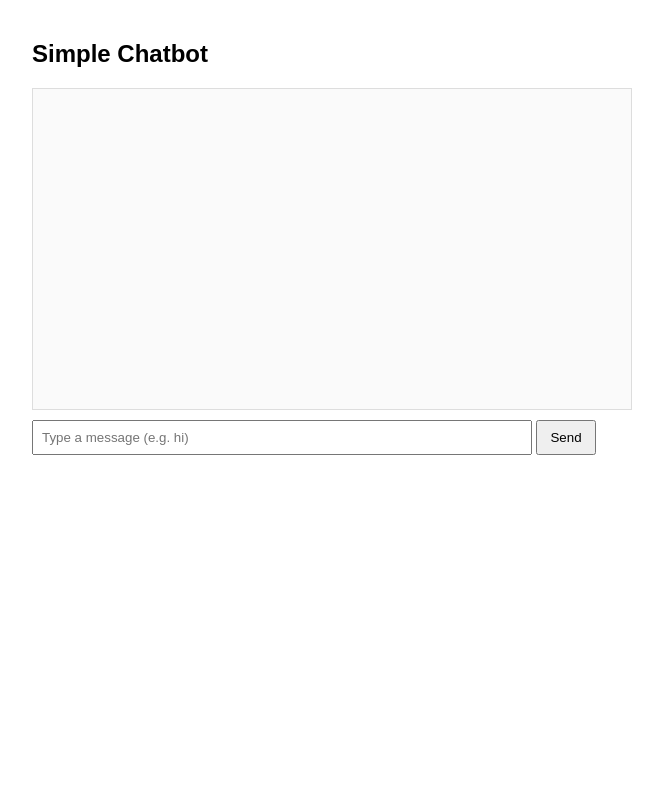
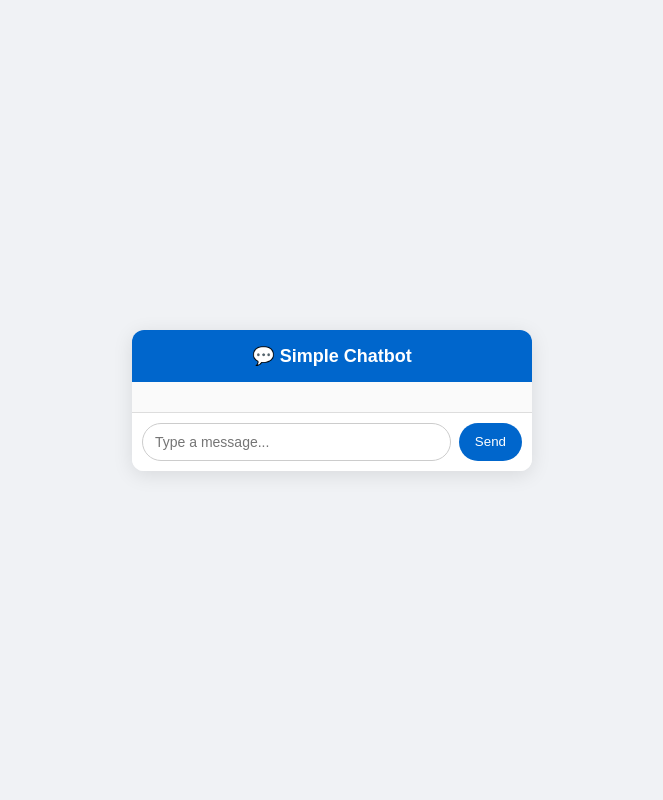
Before and after one commit to axitpatel1310/simple-prompt-response-chatbot, a Flask app: page / in a window 1280 px wide. Shown: the whole page, without its empty margins (308-971 px from the left). Run offline with Flask 3, Linux system fonts and the light colour scheme.

Commit message:
change in design

```diff
--- a/templates/index.html
+++ b/templates/index.html
@@ -4,21 +4,108 @@
   <meta charset="utf-8" />
   <title>Simple Chatbot</title>
   <style>
-    body { font-family: Arial, sans-serif; max-width: 600px; margin: 40px auto; }
-    #chat { border: 1px solid #ddd; padding: 10px; height: 300px; overflow-y: auto; background: #fafafa; }
-    .msg { margin: 8px 0; }
-    .user { text-align: right; color: #111; }
-    .bot  { text-align: left; color: #0066cc; }
-    input[type="text"] { width: 80%; padding: 8px; }
-    button { padding: 8px 12px; }
+    body {
+      font-family: Arial, sans-serif;
+      background: #f0f2f5;
+      margin: 0;
+      padding: 0;
+      display: flex;
+      justify-content: center;
+      align-items: center;
+      height: 100vh;
+    }
+
+    .chat-container {
+      width: 400px;
+      max-width: 90%;
+      background: #fff;
+      border-radius: 12px;
+      box-shadow: 0 4px 20px rgba(0,0,0,0.1);
+      display: flex;
+      flex-direction: column;
+      overflow: hidden;
+    }
+
+    .chat-header {
+      background: #0066cc;
+      color: #fff;
+      padding: 15px;
+      font-size: 18px;
+      font-weight: bold;
+      text-align: center;
+    }
+
+    #chat {
+      flex: 1;
+      padding: 15px;
+      overflow-y: auto;
+      background: #fafafa;
+    }
+
+    .msg {
+      margin: 10px 0;
+      max-width: 70%;
+      padding: 10px 14px;
+      border-radius: 18px;
+      line-height: 1.4;
+      display: inline-block;
+      word-wrap: break-word;
+    }
+
+    .user {
+      background: #0066cc;
+      color: #fff;
+      align-self: flex-end;
+      border-bottom-right-radius: 4px;
+    }
+
+    .bot {
+      background: #e5e5ea;
+      color: #111;
+      align-self: flex-start;
+      border-bottom-left-radius: 4px;
+    }
+
+    .chat-input {
+      display: flex;
+      padding: 10px;
+      border-top: 1px solid #ddd;
+      background: #fff;
+    }
+
+    .chat-input input[type="text"] {
+      flex: 1;
+      padding: 10px 12px;
+      border: 1px solid #ccc;
+      border-radius: 20px;
+      outline: none;
+      font-size: 14px;
+    }
+
+    .chat-input button {
+      margin-left: 8px;
+      padding: 10px 16px;
+      background: #0066cc;
+      border: none;
+      color: #fff;
+      border-radius: 20px;
+      cursor: pointer;
+      transition: 0.2s;
+    }
+
+    .chat-input button:hover {
+      background: #0052a3;
+    }
   </style>
 </head>
 <body>
-  <h2>Simple Chatbot</h2>
-  <div id="chat"></div>
-  <div style="margin-top:10px;">
-    <input id="msg" type="text" placeholder="Type a message (e.g. hi)" />
-    <button id="send">Send</button>
+  <div class="chat-container">
+    <div class="chat-header">💬 Simple Chatbot</div>
+    <div id="chat"></div>
+    <div class="chat-input">
+      <input id="msg" type="text" placeholder="Type a message..." />
+      <button id="send">Send</button>
+    </div>
   </div>
 
 <script>
@@ -37,7 +124,7 @@ function addMessage(text, cls) {
 async function sendMessage() {
   const text = msgInput.value.trim();
   if (!text) return;
-  addMessage("You: " + text, 'user');
+  addMessage(text, 'user');
   msgInput.value = '';
   try {
     const res = await fetch('/chat', {
@@ -47,12 +134,12 @@ async function sendMessage() {
     });
     const j = await res.json();
     if (j.response) {
-      addMessage("Bot: " + j.response, 'bot');
+      addMessage(j.response, 'bot');
     } else if (j.error) {
-      addMessage("Error: " + j.error, 'bot');
+      addMessage("⚠️ " + j.error, 'bot');
     }
   } catch (e) {
-    addMessage("Error: could not reach server.", 'bot');
+    addMessage("⚠️ Could not reach server.", 'bot');
   }
 }
 
```
